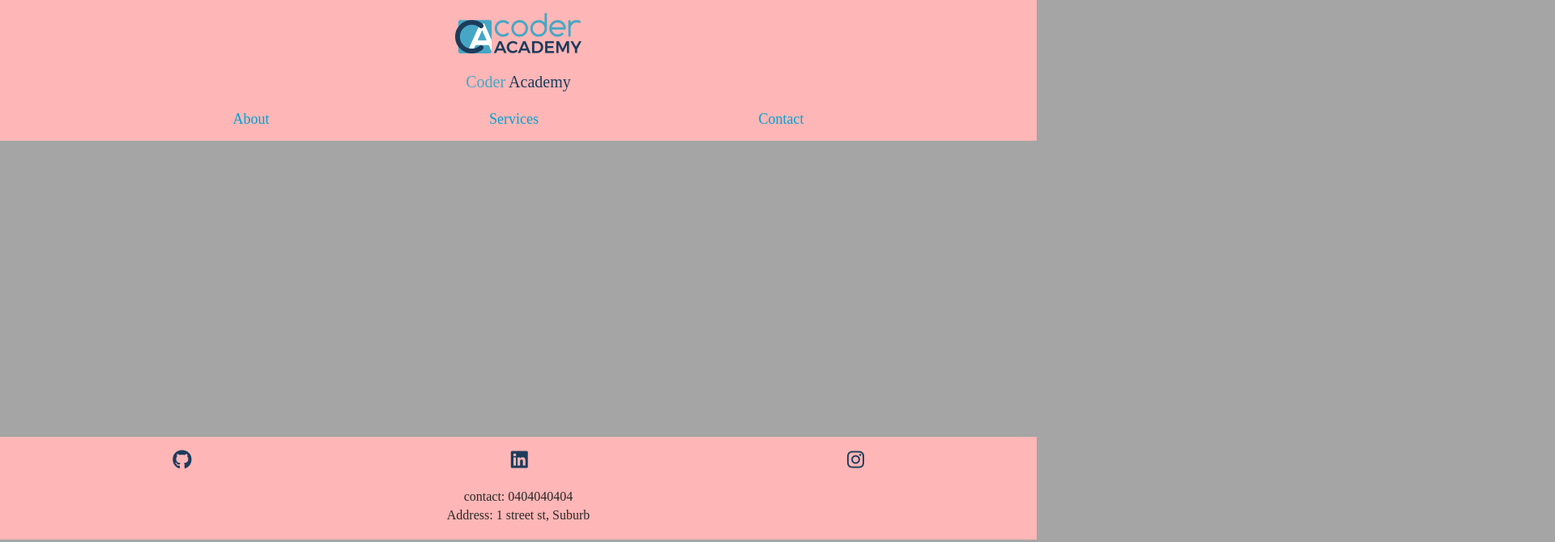
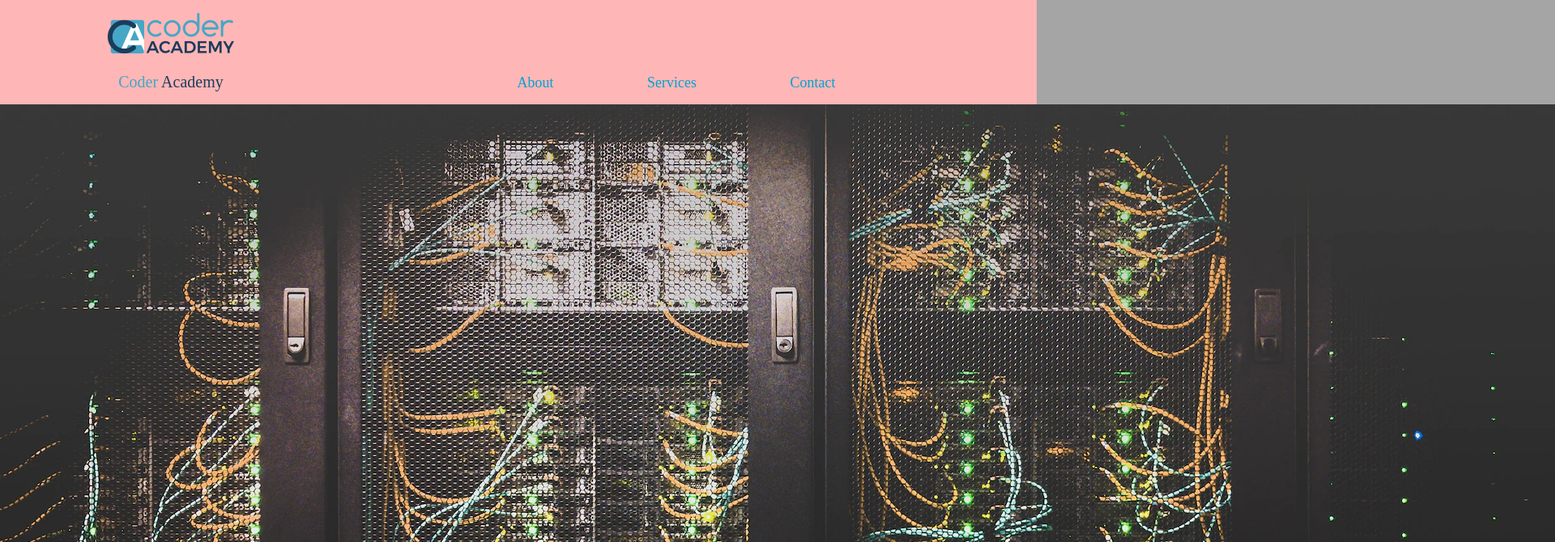
Before and after one commit to NickSpringall/T1W2D3-company_portfolio, a plain HTML site: page index.html in a window 1280 px wide. Shown: the top 670 px of the page at 81% size, 1920 px wide, since content can reach past the window. Drawn offline with Linux system fonts and the light colour scheme.

Commit message:
Complete home page

```diff
--- a/Styles/index.scss
+++ b/Styles/index.scss
@@ -21,7 +21,9 @@ header {
     @include background-stuff();
 
     .logo-name {
-        margin-bottom: 24px;
+        @media screen and (max-width: 600px) {
+            margin-bottom: 50px;
+        }
 
         .name {
             font-size: 20px;
@@ -45,6 +47,33 @@ header {
         }
     }
 
+}
+
+@media screen and (min-width: 600px) {
+        header {
+            display: flex;
+            align-items: flex-end;
+            justify-content: space-around;
+
+            .logo-name {
+                // margin-bottom: 0px; this will be taken care in mobile view
+
+                .name {
+                    margin-bottom: 0px;
+                }
+            }
+            .nav-items {
+                width: 50%;
+            }
+        }
+}
+
+main {
+    section {
+        .jumbotron
+        width: 300px;
+        height: 100%;
+    }
 }
 
 footer {
@@ -71,3 +100,15 @@ footer {
         }
     }
 }
+
+@media screen and (min-width: 600px) {
+    footer {
+        .social-media {
+            width: 20%;
+            margin-left: auto;
+            margin-right: auto;
+        }
+    }
+}
+
+}
--- a/index.html
+++ b/index.html
@@ -1,5 +1,6 @@
 <!DOCTYPE html>
 <html lang="en">
+
 <head>
     <meta charset="UTF-8">
     <meta http-equiv="X-UA-Compatible" content="IE=edge">
@@ -7,7 +8,9 @@
     <title>Coder Academy</title>
     <link rel="stylesheet" href="./Styles/index.css">
     <!-- fontawesome -->
-    <link rel="stylesheet" href="https://cdnjs.cloudflare.com/ajax/libs/font-awesome/6.3.0/css/all.min.css" integrity="sha512-SzlrxWUlpfuzQ+pcUCosxcglQRNAq/DZjVsC0lE40xsADsfeQoEypE+enwcOiGjk/bSuGGKHEyjSoQ1zVisanQ==" crossorigin="anonymous" referrerpolicy="no-referrer" />
+    <link rel="stylesheet" href="https://cdnjs.cloudflare.com/ajax/libs/font-awesome/6.3.0/css/all.min.css"
+        integrity="sha512-SzlrxWUlpfuzQ+pcUCosxcglQRNAq/DZjVsC0lE40xsADsfeQoEypE+enwcOiGjk/bSuGGKHEyjSoQ1zVisanQ=="
+        crossorigin="anonymous" referrerpolicy="no-referrer" />
 </head>
 
 <body>
@@ -28,7 +31,22 @@
         </nav>
     </header>
 
-    <main></main>
+    <main>
+        <section>
+            <div class="jumbotron">
+                <img src="./images/jumbotron.webp">
+            </div>
+            <div class="details">
+                <p>
+                    Coder Academy is Lorem, ipsum dolor sit amet consectetur adipisicing elit. Neque, accusamus quo,
+                    enim, distinctio dolore tempora a beatae saepe earum quas ullam voluptate quis natus amet
+                    consequuntur vel ipsum cumque repudiandae.
+                </p>
+            </div>
+
+        </section>
+    </main>
+
 
     <footer>
 
@@ -52,4 +70,5 @@
     </footer>
 
 </body>
+
 </html>
```
Also changed, not shown: Images/Jumbotron.webp (added), Styles/index.css, 2 other files. Lines whose indentation alone changed are shown as unchanged.
